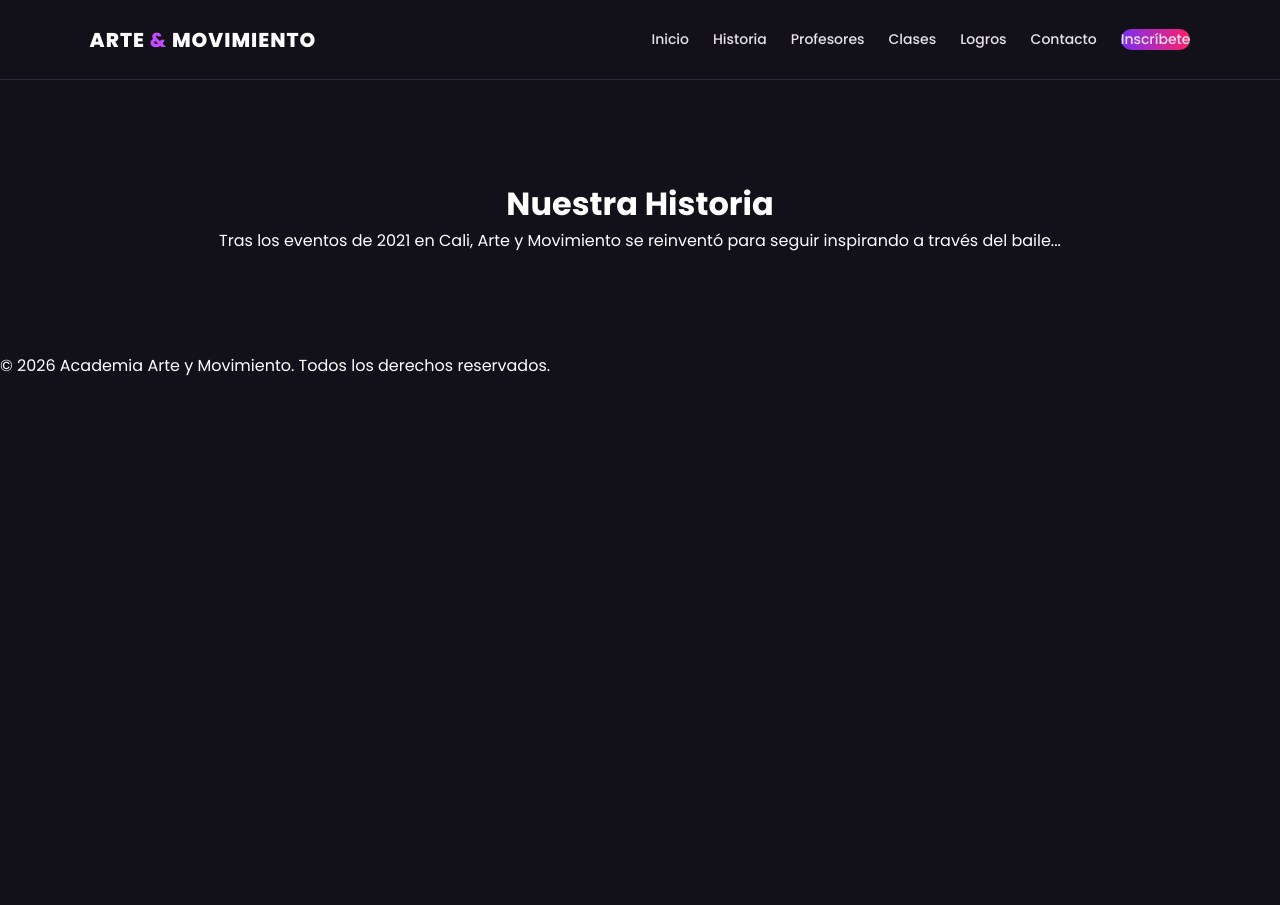
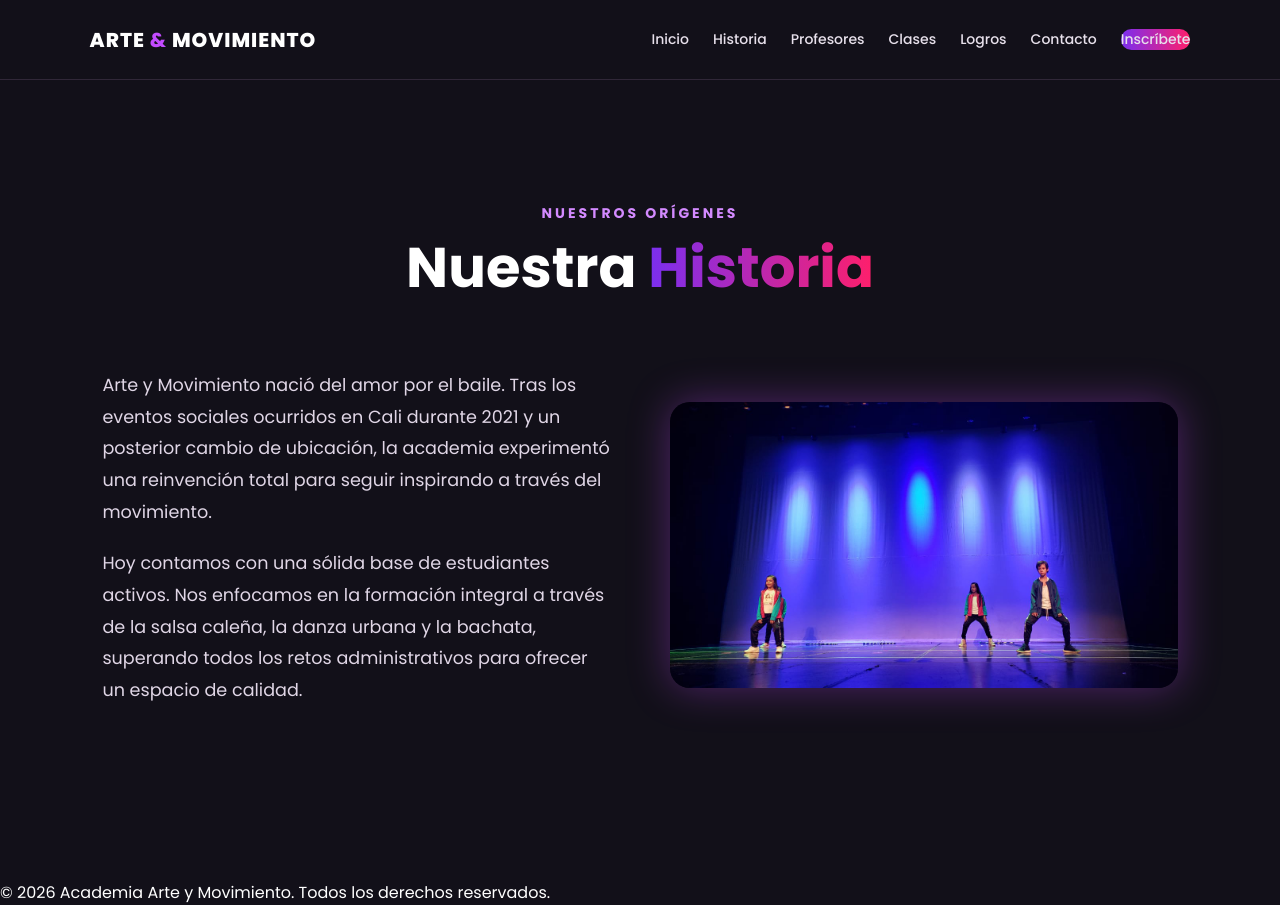
Before and after one commit to Juancaaa317/ProyectoWebA-M, a React (Vite) app: page /historia in a window 1280 px wide. Before the commit the page ends 800 px from the top, so only its background shows below. Built offline with nearby package versions, Linux system fonts and the light colour scheme.

Commit message:
Personalizacion pag

```diff
--- a/index.html
+++ b/index.html
@@ -3,7 +3,11 @@
 <head>
     <meta charset="UTF-8" />
     <meta name="viewport" content="width=device-width, initial-scale=1.0" />
-    <title>Arte y Movimiento</title>
+
+    <!-- Aquí cambiamos el título y agregamos tu logo -->
+    <title>Arte & Movimiento</title>
+    <link rel="icon" type="image/png" href="/Images/LogoAcademia.png" />
+
     <meta name="description" content="Portal y sistema de gestión de la academia Arte y Movimiento">
     <link rel="preconnect" href="https://fonts.googleapis.com" />
     <link rel="preconnect" href="https://fonts.gstatic.com" crossorigin />
--- /dev/null
+++ b/src/components/PageLayout.jsx
@@ -0,0 +1,22 @@
+import { useEffect, useState } from "react";
+import "../styles/transiciones.css";
+
+function PageLayout({ children }) {
+    const [isVisible, setIsVisible] = useState(false);
+
+    useEffect(() => {
+        // Cuando el componente se monta, activa la animación
+        setIsVisible(true);
+
+        // Si el componente se desmonta (cambio de página), reinicia
+        return () => setIsVisible(false);
+    }, []);
+
+    return (
+        <div className={isVisible ? "page-transition-enter-active" : "page-transition-enter"}>
+            {children}
+        </div>
+    );
+}
+
+export default PageLayout;
--- a/src/pages/Historia.jsx
+++ b/src/pages/Historia.jsx
@@ -1,17 +1,39 @@
 import Navbar from "../components/Navbar";
-import Footer from "../components/Footer"; // Si tienes un footer, lo importas también
+import Footer from "../components/Footer";
+import PageLayout from "../components/PageLayout";
+import "../styles/historia.css";
 
 function Historia() {
     return (
         <>
             <Navbar />
-            <main style={{ padding: "100px 20px", textAlign: "center" }}>
-                <h1>Nuestra Historia</h1>
-                <p>
-                    Tras los eventos de 2021 en Cali, Arte y Movimiento se reinventó
-                    para seguir inspirando a través del baile...
-                </p>
-            </main>
+            <PageLayout>
+                <main className="historia-page">
+                    <section className="historia-header">
+                        <span className="historia-subtitle">Nuestros Orígenes</span>
+                        <h1>Nuestra <span>Historia</span></h1>
+                    </section>
+
+                    <section className="historia-content">
+                        <div className="historia-texto">
+                            <p>
+                                Arte y Movimiento nació del amor por el baile. Tras los eventos sociales
+                                ocurridos en Cali durante 2021 y un posterior cambio de ubicación, la academia
+                                experimentó una reinvención total para seguir inspirando a través del movimiento.
+                            </p>
+                            <p>
+                                Hoy contamos con una sólida base de estudiantes activos. Nos enfocamos
+                                en la formación integral a través de la salsa caleña, la danza urbana y la bachata,
+                                superando todos los retos administrativos para ofrecer un espacio de calidad.
+                            </p>
+                        </div>
+
+                        <div className="historia-imagen">
+                            <img src="/Images/ImgPresentacion1.jpg" alt="Historia de Arte y Movimiento" />
+                        </div>
+                    </section>
+                </main>
+            </PageLayout>
             <Footer />
         </>
     );
--- a/src/pages/Home.jsx
+++ b/src/pages/Home.jsx
@@ -1,15 +1,18 @@
 import Navbar from "../components/Navbar";
 import Hero from "../components/Hero";
 import Nosotros from "../components/About";
+import PageLayout from "../components/PageLayout";
 
 function Home() {
   return (
     <>
       <Navbar />
-      <main>
-        <Hero />
-        <Nosotros />
-      </main>
+      <PageLayout>
+        <main>
+          <Hero />
+          <Nosotros />
+        </main>
+      </PageLayout>
     </>
   );
 }
--- /dev/null
+++ b/src/styles/historia.css
@@ -0,0 +1,61 @@
+.historia-page {
+    padding: 120px 8% 60px;
+    min-height: 100vh;
+    color: white;
+}
+
+.historia-header {
+    text-align: center;
+    margin-bottom: 60px;
+}
+
+.historia-header h1 {
+    font-size: clamp(32px, 5vw, 56px);
+    margin-bottom: 15px;
+}
+
+.historia-header h1 span {
+    background: var(--gradient);
+    -webkit-background-clip: text;
+    background-clip: text;
+    color: transparent;
+}
+
+.historia-subtitle {
+    color: #d38aff;
+    font-size: 14px;
+    font-weight: 700;
+    letter-spacing: 3px;
+    text-transform: uppercase;
+}
+
+.historia-content {
+    display: grid;
+    grid-template-columns: 1fr 1fr;
+    gap: 60px;
+    align-items: center;
+    max-width: 1200px;
+    margin: 0 auto;
+}
+
+.historia-texto p {
+    color: var(--text-soft);
+    line-height: 1.8;
+    margin-bottom: 20px;
+    font-size: 1.1rem;
+}
+
+.historia-imagen img {
+    width: 100%;
+    height: auto;
+    max-height: 500px;
+    object-fit: contain;
+    border-radius: 20px;
+    box-shadow: 0 0 40px rgba(195, 75, 255, 0.35);
+}
+
+@media (max-width: 900px) {
+    .historia-content {
+        grid-template-columns: 1fr;
+    }
+}
--- /dev/null
+++ b/src/styles/transiciones.css
@@ -0,0 +1,13 @@
+/* src/styles/transiciones.css */
+.page-transition-enter {
+    opacity: 0;
+    transform: translateY(15px);
+    /* Empieza un poquito más abajo */
+}
+
+.page-transition-enter-active {
+    opacity: 1;
+    transform: translateY(0);
+    transition: opacity 0.5s ease-out, transform 0.5s ease-out;
+    /* Duración de medio segundo */
+}
```
Also changed, not shown: public/Images/LogoAcademia.png (added).
